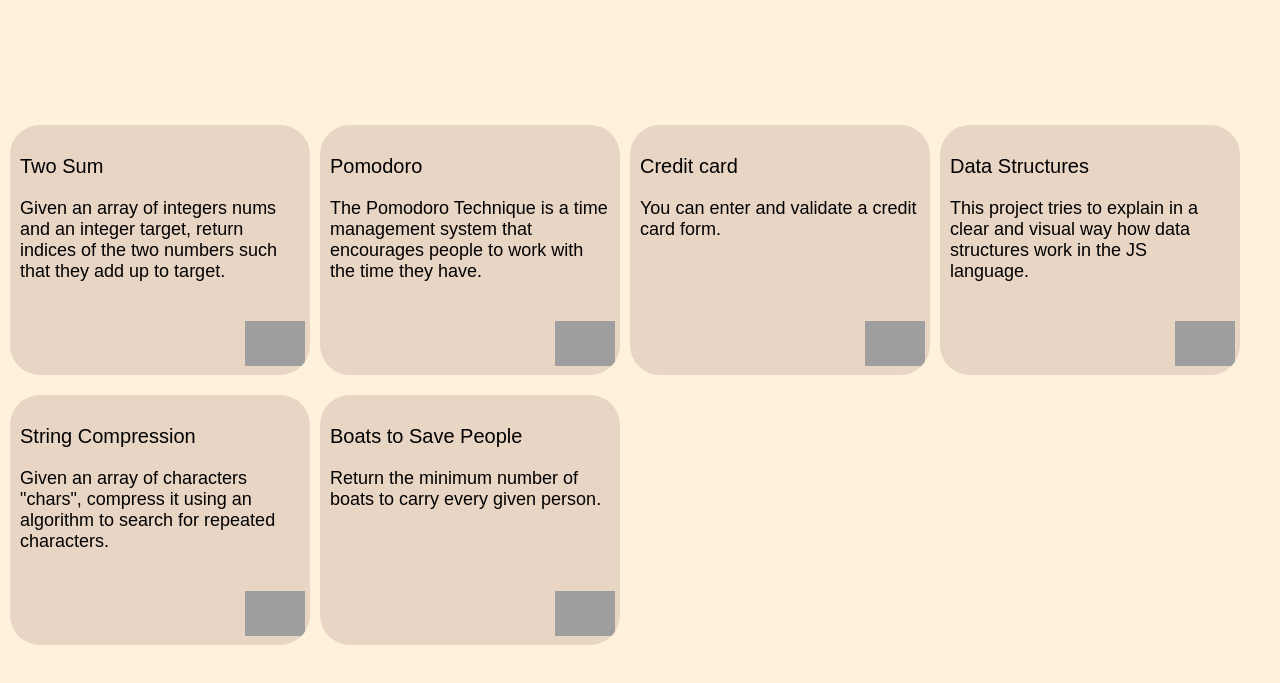
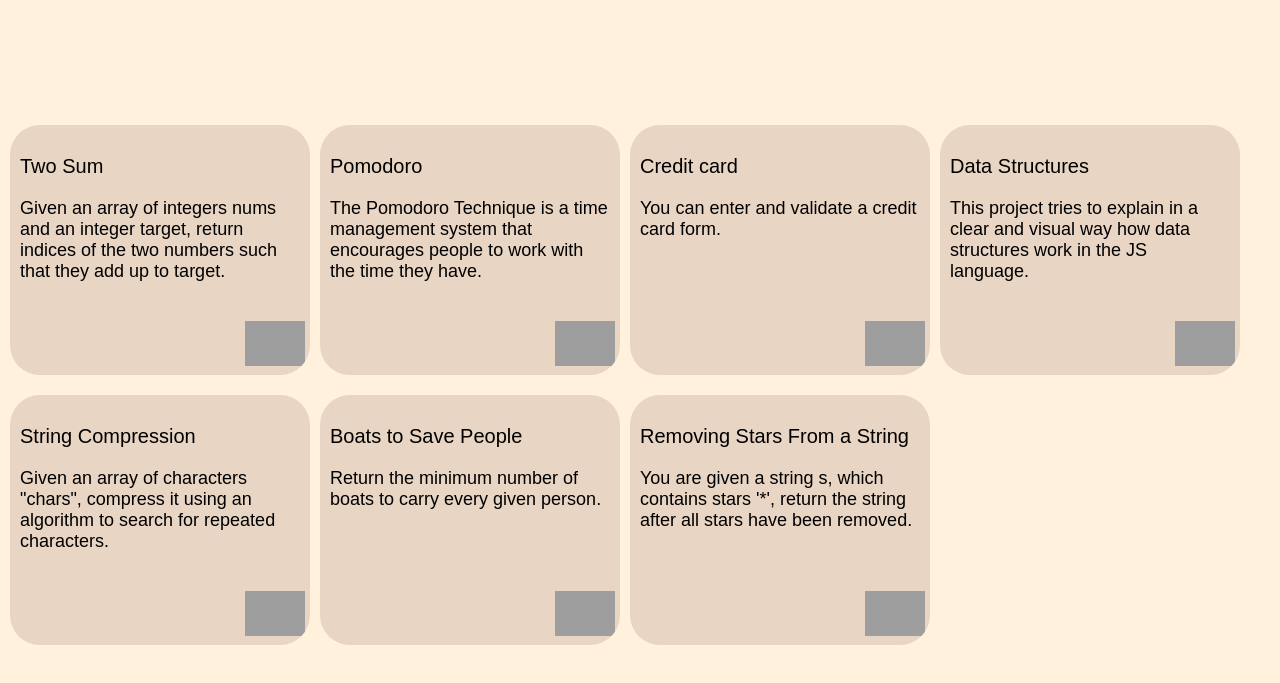
Before and after one commit to Gerardo-Soto/js-challenge, a website: page index.html in a window 1280 px wide. Shown: the part 125-808 px from the top of the page. Drawn offline with Linux system fonts and the light colour scheme; grey boxes are pictures that could not be loaded.

Commit message:
[added] linked project 'removing stars from a string'

```diff
--- a/index.html
+++ b/index.html
@@ -59,6 +59,13 @@
                             <img class="carouser-item__details--play" src="https://img.icons8.com/flat-round/64/000000/play--v1.png" alt="play" />
                         </div>
                     </div>
+                    <div class="carousel-item">
+                        <div class="carousel-item__details">
+                            <p class="carouser-item__details--title">Removing Stars From a String</p>
+                            <p class="carouser-item__details--subtitle">You are given a string s, which contains stars '*', return the string after all stars have been removed.</p>
+                            <img class="carouser-item__details--play" src="https://img.icons8.com/flat-round/64/000000/play--v1.png" alt="play" />
+                        </div>
+                    </div>
                 </div>
             </section>
 
```
